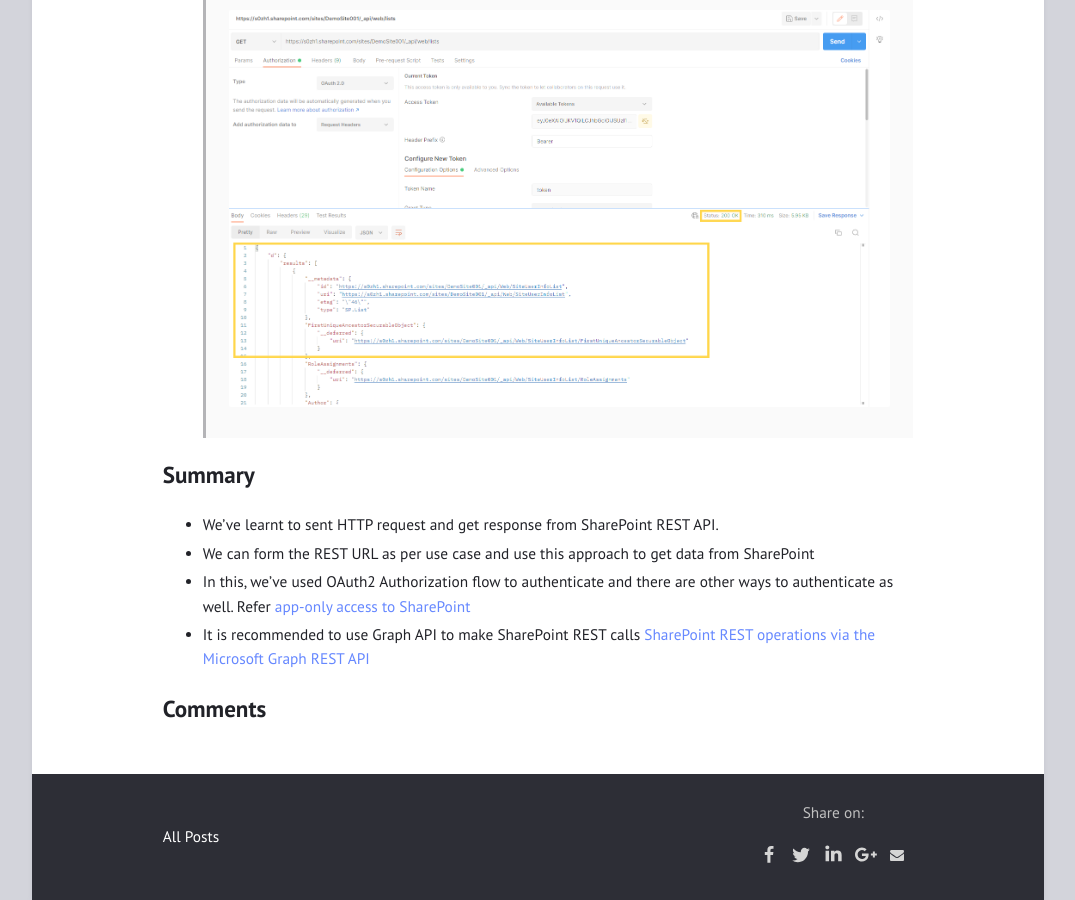
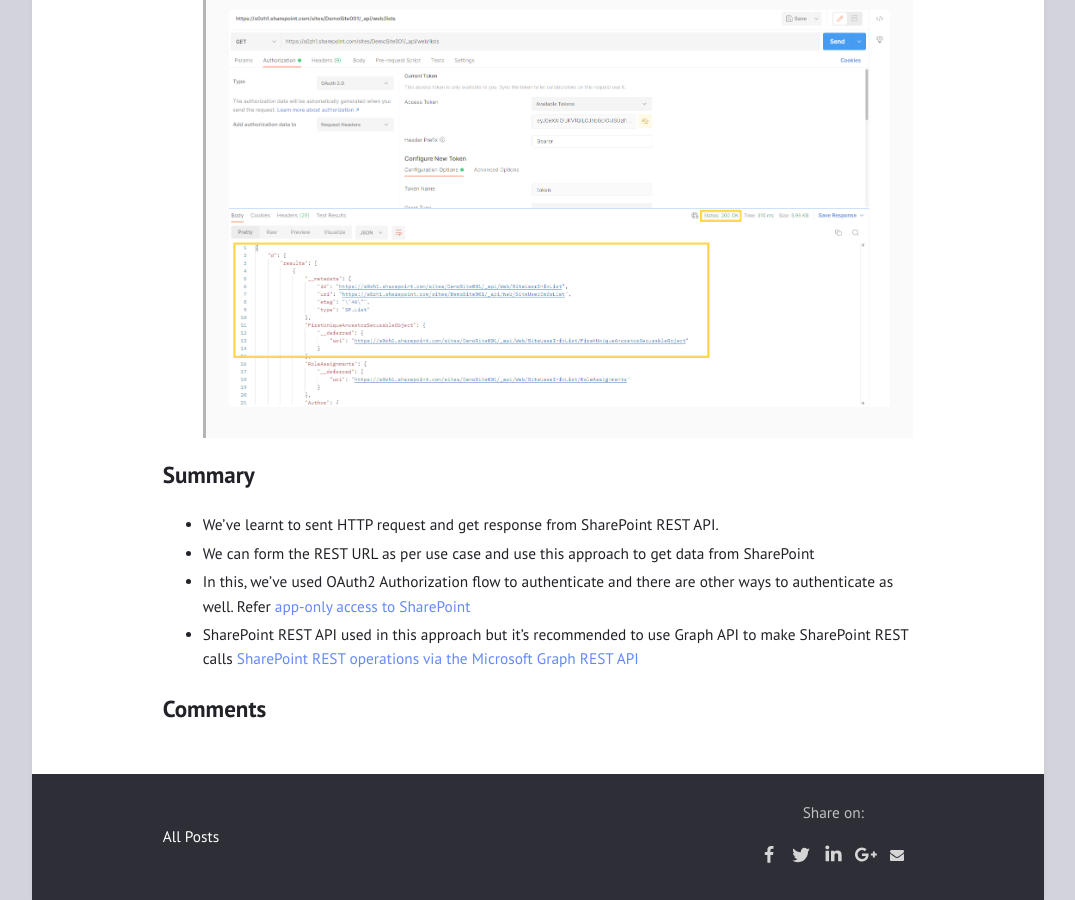
Before and after one commit to vstudio365/vstudio365.github.io, a Jekyll site: the page built from docs/_posts/2022-07-26-Call-SharePoint-REST-API-from-Postman-using-OAuth2-Authorization-Flow.md, in a window 1280 px wide and 900 px high, scrolled down 6463 px. Shown: the whole window, without its empty margins (102-1177 px from the left). Built offline with Jekyll 4.4.1, drawn with Linux system fonts in a browser that asks for light colours; comment, search, counter and statistics services are not loaded.

Commit message:
article correction

```diff
--- a/docs/_posts/2022-07-26-Call-SharePoint-REST-API-from-Postman-using-OAuth2-Authorization-Flow.md
+++ b/docs/_posts/2022-07-26-Call-SharePoint-REST-API-from-Postman-using-OAuth2-Authorization-Flow.md
@@ -86,4 +86,4 @@
 - We've learnt to sent HTTP request and get response from SharePoint REST API.
 - We can form the REST URL as per use case and use this approach to get data from SharePoint
 - In this, we've used OAuth2 Authorization flow to authenticate and there are other ways to authenticate as well. Refer [app-only access to SharePoint](https://docs.microsoft.com/en-us/sharepoint/dev/solution-guidance/security-apponly-azuread)
-- It is recommended to use Graph API to make SharePoint REST calls [SharePoint REST operations via the Microsoft Graph REST API](https://docs.microsoft.com/en-us/sharepoint/dev/apis/sharepoint-rest-graph)
+- SharePoint REST API used in this approach but it's recommended to use Graph API to make SharePoint REST calls [SharePoint REST operations via the Microsoft Graph REST API](https://docs.microsoft.com/en-us/sharepoint/dev/apis/sharepoint-rest-graph)
```
